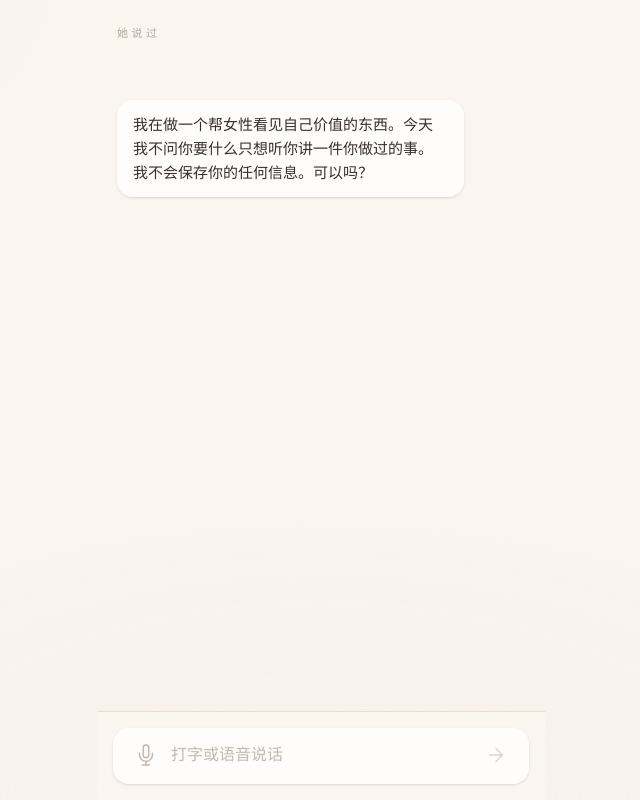
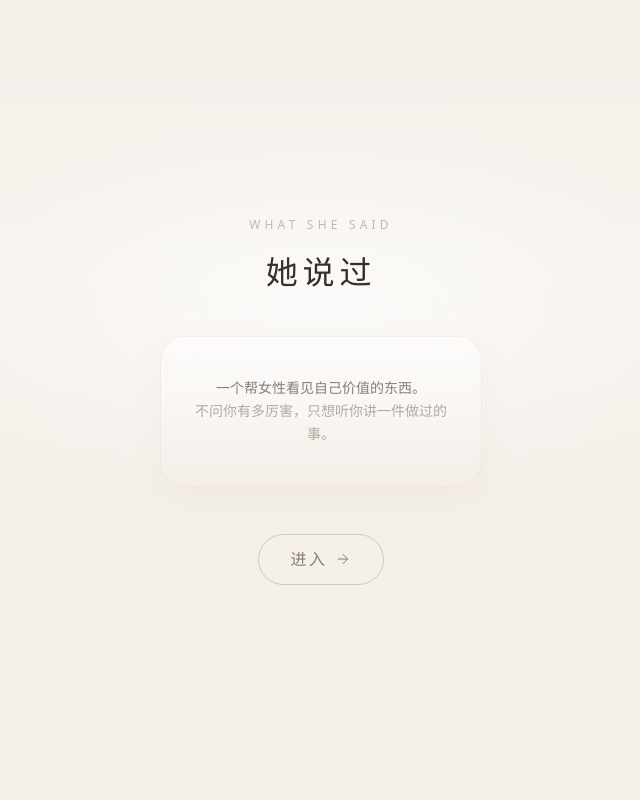
Before and after one commit to cuaqian/whatshesaid, a Next.js app: page / in a window 1280 px wide. Shown: the whole page, without its empty margins (319-959 px from the left). Built offline with nearby package versions, Linux system fonts and the light colour scheme.

Commit message:
feat: 镜面入口页(点击进入后开始对话)

```diff
--- a/components/chat/ChatWindow.tsx
+++ b/components/chat/ChatWindow.tsx
@@ -7,6 +7,7 @@ import { ChatInput } from "./ChatInput";
 import { MessageBubble } from "./MessageBubble";
 import { QuoteConfirm } from "./QuoteConfirm";
 import { MirrorBack } from "./MirrorBack";
+import { LandingScreen } from "./LandingScreen";
 
 const INITIAL_MESSAGE = "我在做一个帮女性看见自己价值的东西。今天我不问你要什么只想听你讲一件你做过的事。我不会保存你的任何信息。可以吗？";
 const SESSION_KEY = "whatshesaid_session";
@@ -32,6 +33,7 @@ export function ChatWindow() {
   const [stage, setStage] = useState<InterviewStage>("opening");
   const [quoteCandidate, setQuoteCandidate] = useState<string | null>(null);
   const [showMirror, setShowMirror] = useState(false);
+  const [showLanding, setShowLanding] = useState(true);
   const bottomRef = useRef<HTMLDivElement | null>(null);
   // 记录第五步确认前最后一条原话，镜像屏用
   const mirrorQuoteRef = useRef<string | null>(null);
@@ -39,13 +41,19 @@ export function ChatWindow() {
   const reset = useCallback(() => {
     setSessionId(null);
     setMessages([{ id: "initial", role: "assistant", content: INITIAL_MESSAGE }]);
-    setEnded(false); setStage("opening"); setQuoteCandidate(null); setShowMirror(false);
+    setEnded(false); setStage("opening"); setQuoteCandidate(null); setShowMirror(false); setShowLanding(false);
     mirrorQuoteRef.current = null;
     try { window.localStorage.removeItem(SESSION_KEY); } catch { /* */ }
   }, []);
 
   useEffect(() => {
-    try { const s = window.localStorage.getItem(SESSION_KEY); if (s) setSessionId(s); } catch { /* */ }
+    try {
+      const stored = window.localStorage.getItem(SESSION_KEY);
+      if (stored) {
+        setSessionId(stored);
+        setShowLanding(false); // 有进行中的对话，跳过入口
+      }
+    } catch { /* */ }
   }, []);
   useEffect(() => { bottomRef.current?.scrollIntoView({ behavior: "smooth" }); }, [messages, loading, showMirror]);
 
@@ -104,6 +112,11 @@ export function ChatWindow() {
   const stageIndex = Math.min(stageToIndex(stage), TOTAL_STAGES);
   // 只在前四步显示进度，第五步（镜面）和结束后隐藏
   const showProgress = !ended && stage !== "opening" && stage !== "mirror_back" && stage !== "end";
+
+  // === 入口屏 ===
+  if (showLanding && !sessionId) {
+    return <LandingScreen onStart={() => setShowLanding(false)} />;
+  }
 
   // === 镜面屏 ===
   if (showMirror && mirrorQuoteRef.current) {
--- /dev/null
+++ b/components/chat/LandingScreen.tsx
@@ -0,0 +1,86 @@
+"use client";
+
+import { useEffect, useState } from "react";
+
+interface Props {
+  onStart: () => void;
+}
+
+export function LandingScreen({ onStart }: Props) {
+  const [visible, setVisible] = useState(false);
+
+  useEffect(() => {
+    const t = setTimeout(() => setVisible(true), 100);
+    return () => clearTimeout(t);
+  }, []);
+
+  return (
+    <div className="fixed inset-0 z-50 flex flex-col items-center justify-center bg-[#f5f0ea] px-6">
+      {/* 镜面背景 */}
+      <div className="absolute inset-0 pointer-events-none"
+        style={{
+          background: `
+            radial-gradient(ellipse 50% 35% at 50% 38%, rgba(255,255,255,0.7) 0%, transparent 70%),
+            radial-gradient(ellipse 70% 40% at 50% 52%, rgba(212,169,154,0.04) 0%, transparent 50%)
+          `
+        }}
+      />
+      <div className="absolute inset-0 pointer-events-none"
+        style={{
+          background: "linear-gradient(180deg, transparent 0%, rgba(255,255,255,0.1) 40%, transparent 70%)"
+        }}
+      />
+
+      {/* 主内容 */}
+      <div className={`relative z-10 max-w-xs text-center transition-all duration-[1.4s] ease-out ${
+        visible ? "opacity-100 translate-y-0" : "opacity-0 translate-y-8"
+      }`}>
+        {/* 产品名 */}
+        <p className="mb-3 text-[12px] tracking-[0.35em] text-[#c4b8ad]">
+          WHAT SHE SAID
+        </p>
+        <h1 className="mb-10 text-[32px] font-light tracking-[0.15em] text-[#3a2e28]">
+          她说过
+        </h1>
+
+        {/* 镜面卡片 */}
+        <div className="relative mb-12 rounded-3xl px-8 py-10"
+          style={{
+            background: `
+              linear-gradient(180deg, rgba(255,255,255,0.55) 0%, rgba(255,255,255,0.25) 50%, rgba(240,235,228,0.35) 100%)
+            `,
+            boxShadow: `
+              0 0 0 1px rgba(212,169,154,0.12),
+              0 8px 36px rgba(180,150,130,0.06),
+              inset 0 1px 0 rgba(255,255,255,0.5)
+            `
+          }}
+        >
+          {/* 微光 */}
+          <div className="pointer-events-none absolute inset-x-6 top-3 h-[1px]"
+            style={{
+              background: "linear-gradient(90deg, transparent 0%, rgba(255,255,255,0.35) 30%, rgba(255,255,255,0.5) 50%, rgba(255,255,255,0.35) 70%, transparent 100%)"
+            }}
+          />
+
+          <p className="text-[14px] leading-relaxed text-[#8b7d73]">
+            一个帮女性看见自己价值的东西。
+            <br />
+            <span className="text-[#b5a99f]">不问你有多厉害，只想听你讲一件做过的事。</span>
+          </p>
+        </div>
+
+        {/* 入口按钮 — 克制，不炫 */}
+        <button
+          onClick={onStart}
+          className="inline-flex items-center gap-2 rounded-full border border-[#d4c8bb] px-8 py-3 text-[14px] tracking-[0.15em] text-[#8b7d73] transition-all duration-500 hover:border-[#d4a99a] hover:text-[#3a2e28] hover:bg-white/40 active:scale-[0.98]"
+        >
+          <span>进入</span>
+          <svg width="16" height="16" viewBox="0 0 24 24" fill="none" stroke="currentColor" strokeWidth="1.5" strokeLinecap="round" strokeLinejoin="round">
+            <path d="M5 12h14M12 5l7 7-7 7" />
+          </svg>
+        </button>
+      </div>
+    </div>
+  );
+}
```
